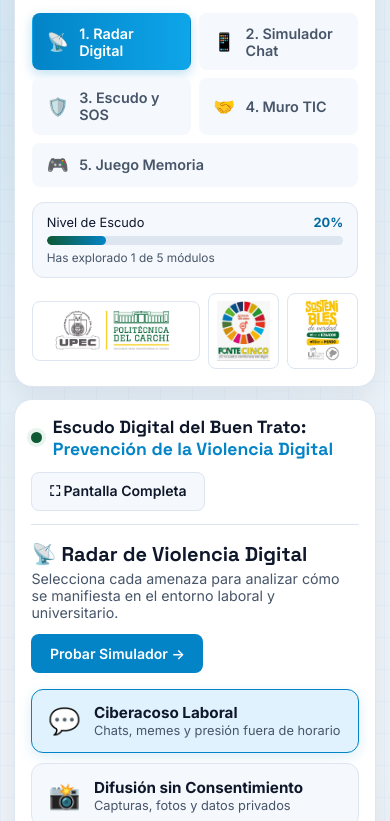
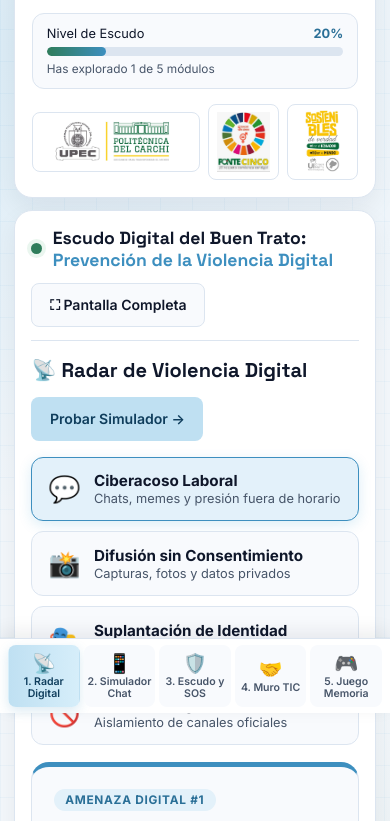
Before and after one commit to EDWINTOAPANTA02/violiencia-digital, a plain HTML site: page index.html in a window 390 px wide. Shown: the part 131-952 px from the top of the page. Drawn offline with Linux system fonts and the light colour scheme.

Commit message:
Aplica paleta pastel y ajustes para móvil
Paleta pastel con texto oscuro en botones, barra de navegación inferior
en móvil, áreas táctiles de 44 px, subtítulos ocultos en móvil para
reducir texto y campos del muro con 16 px para evitar zoom en iOS.

Claude-Session: https://claude.ai/code/session_01R7oT5xAVg17aBCURCLLeQg

```diff
--- a/index.html
+++ b/index.html
@@ -10,7 +10,7 @@
     href="https://fonts.googleapis.com/css2?family=Inter:wght@400;500;600;700&family=Space+Grotesk:wght@600;700&display=swap"
     rel="stylesheet"
   />
-  <link rel="stylesheet" href="style.css?v=5" />
+  <link rel="stylesheet" href="style.css?v=6" />
 </head>
 <body>
   <!-- Lienzo ligero para confeti de celebración -->
@@ -361,6 +361,6 @@
     </div>
   </div>
 
-  <script src="script.js?v=5"></script>
+  <script src="script.js?v=6"></script>
 </body>
 </html>
--- a/style.css
+++ b/style.css
@@ -4,20 +4,27 @@
    ========================================================================== */
 
 :root {
-  --bg-canvas: #ECF2F8;
+  --bg-canvas: #F3F7FB;
   --bg-surface: #FFFFFF;
-  --bg-soft: #F5F8FC;
+  --bg-soft: #F8FAFD;
 
-  --tech-blue: #0284C7;
-  --tech-blue-dark: #0369A1;
-  --tech-blue-soft: #E0F2FE;
+  --tech-blue: #3D8FBF;
+  --tech-blue-dark: #2A6F97;
+  --tech-blue-soft: #E3F1FA;
 
-  --upec-green: #0F5934;
-  --upec-green-soft: #E8F5EE;
-  --amber: #F2C037;
-  --amber-soft: #FEF8E6;
-  --coral: #E11D48;
-  --coral-soft: #FFF1F2;
+  --upec-green: #2F7D5B;
+  --upec-green-soft: #EAF6EF;
+  --amber: #F7D774;
+  --amber-soft: #FFF8E1;
+  --coral: #E0687F;
+  --coral-soft: #FDEEF1;
+
+  /* Pastel: fondos suaves con texto oscuro para buena legibilidad */
+  --pastel-blue: #BFE0F2;
+  --pastel-green: #BFE6D0;
+  --pastel-coral: #F6C3CC;
+  --pastel-amber: #FBE7A1;
+  --pastel-ink: #1E293B;
 
   --text-main: #0F172A;
   --text-muted: #475569;
@@ -147,9 +154,9 @@ body {
 }
 
 .nav-btn.is-active {
-  background: linear-gradient(90deg, var(--tech-blue), #0EA5E9);
-  color: #FFFFFF;
-  box-shadow: 0 4px 12px rgba(2, 132, 199, 0.25);
+  background: linear-gradient(90deg, var(--pastel-blue), #D6EEFA);
+  color: #0F3D5C;
+  box-shadow: 0 4px 12px rgba(61, 143, 191, 0.18);
 }
 
 .nav-icon {
@@ -313,23 +320,23 @@ body {
 }
 
 .btn-cyan {
-  background-color: var(--tech-blue);
-  color: #FFFFFF;
+  background-color: var(--pastel-blue);
+  color: #0F3D5C;
 }
 
 .btn-emerald {
-  background-color: var(--upec-green);
-  color: #FFFFFF;
+  background-color: var(--pastel-green);
+  color: #14432B;
 }
 
 .btn-coral {
-  background-color: var(--coral);
-  color: #FFFFFF;
+  background-color: var(--pastel-coral);
+  color: #6B1D2A;
 }
 
 .btn-amber {
-  background-color: var(--amber);
-  color: #1F1702;
+  background-color: var(--pastel-amber);
+  color: #5C4400;
 }
 
 .btn-cyan:hover,
@@ -1142,9 +1149,6 @@ body {
 }
 
 @media (max-width: 640px) {
-  .nav-btn[data-view="game"] {
-    grid-column: 1 / -1;
-  }
 
   .game-board {
     grid-template-columns: repeat(2, minmax(0, 1fr));
@@ -1154,3 +1158,64 @@ body {
   .memo-card { min-height: 104px; }
   .memo-face { font-size: 0.82rem; padding: 10px; }
 }
+
+/* ==========================================================================
+   v6: Ajustes móviles (barra inferior, áreas táctiles, texto legible)
+   ========================================================================== */
+@media (max-width: 640px) {
+  body {
+    padding-bottom: 96px;
+  }
+
+  /* Menú convertido en barra inferior fija con 5 íconos */
+  .nav-menu {
+    position: fixed;
+    left: 0;
+    right: 0;
+    bottom: 0;
+    z-index: 100;
+    display: grid;
+    grid-template-columns: repeat(5, minmax(0, 1fr));
+    gap: 4px;
+    padding: 6px 8px calc(6px + env(safe-area-inset-bottom, 0px));
+    background: var(--bg-surface);
+    border-top: 1px solid var(--border-light);
+    box-shadow: 0 -6px 18px rgba(15, 23, 42, 0.08);
+  }
+
+  .nav-btn {
+    flex-direction: column;
+    justify-content: center;
+    gap: 2px;
+    min-height: 56px;
+    padding: 6px 2px;
+    text-align: center;
+    font-size: 0.66rem;
+    line-height: 1.15;
+  }
+
+  .nav-icon {
+    font-size: 1.2rem;
+  }
+
+  /* El subtítulo de cada vista se oculta en móvil para reducir texto */
+  .view-head p {
+    display: none;
+  }
+
+  /* Áreas táctiles de al menos 44 px */
+  .btn {
+    min-height: 44px;
+  }
+
+  .like-btn {
+    min-height: 36px;
+    min-width: 44px;
+  }
+
+  /* 16 px evita el zoom automático en iPhone al escribir */
+  .wall-input,
+  .wall-select {
+    font-size: 1rem;
+  }
+}
```
